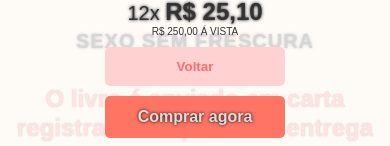
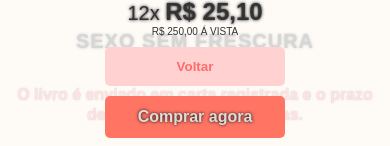
Before and after one commit to loopchaves/marizia-bonifacio, a Next.js app: page /produtos/sexo_sem_frescura in a window 390 px wide. Shown: the part 691-837 px from the top of the page. Built offline with nearby package versions, Linux system fonts and the light colour scheme; a web font is replaced by a local one.

Commit message:
Pequeno ajuste no texto

```diff
--- a/src/app/produtos/sexo_sem_frescura/page.module.css
+++ b/src/app/produtos/sexo_sem_frescura/page.module.css
@@ -76,9 +76,9 @@
     padding: 1.5rem;
   }
 
-  /* .descriptionTitle {
-    font-size: 2rem;
-  } */
+  .descriptionTitle {
+    font-size: 1rem;
+  }
 
   .description {
     font-size: 1rem;
```
